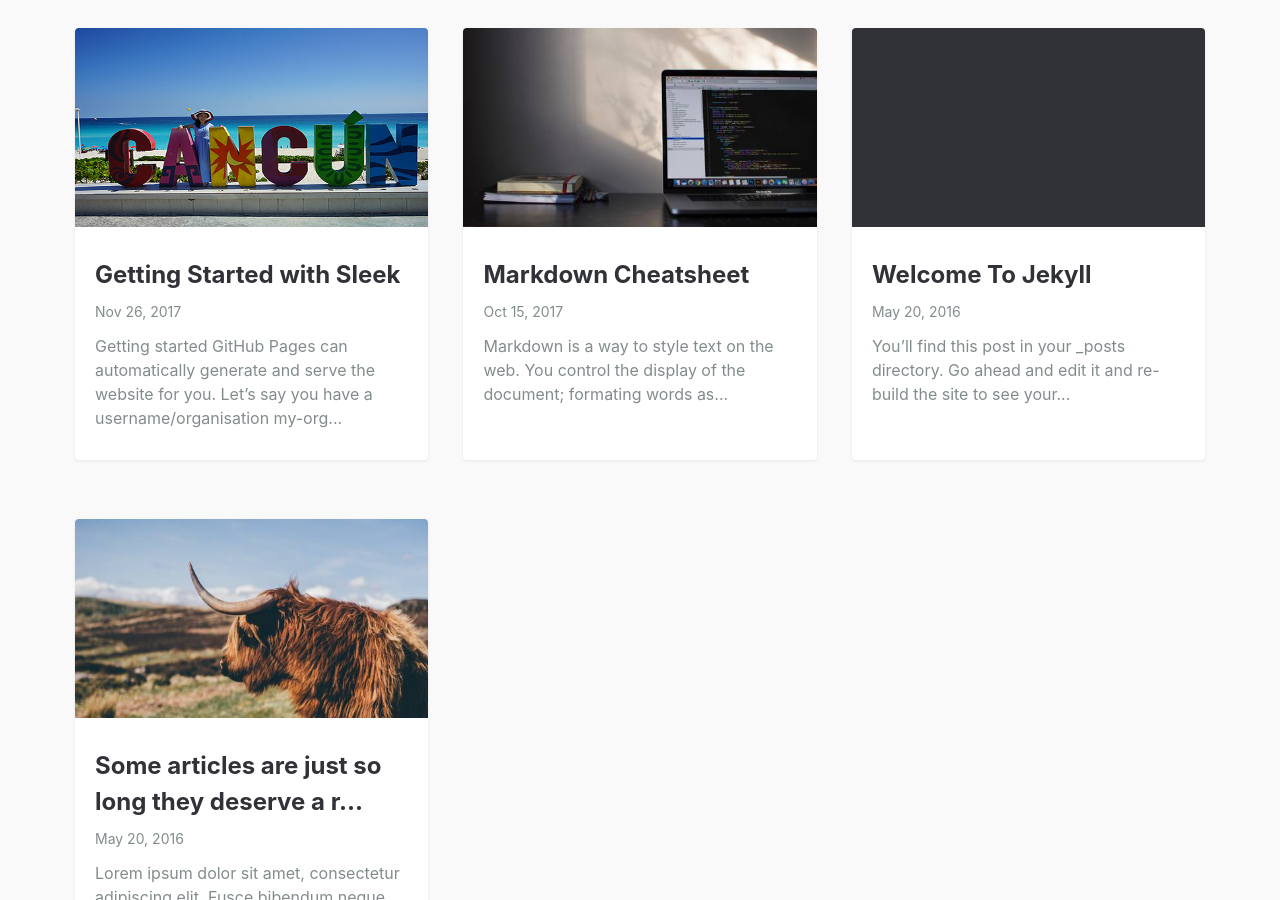
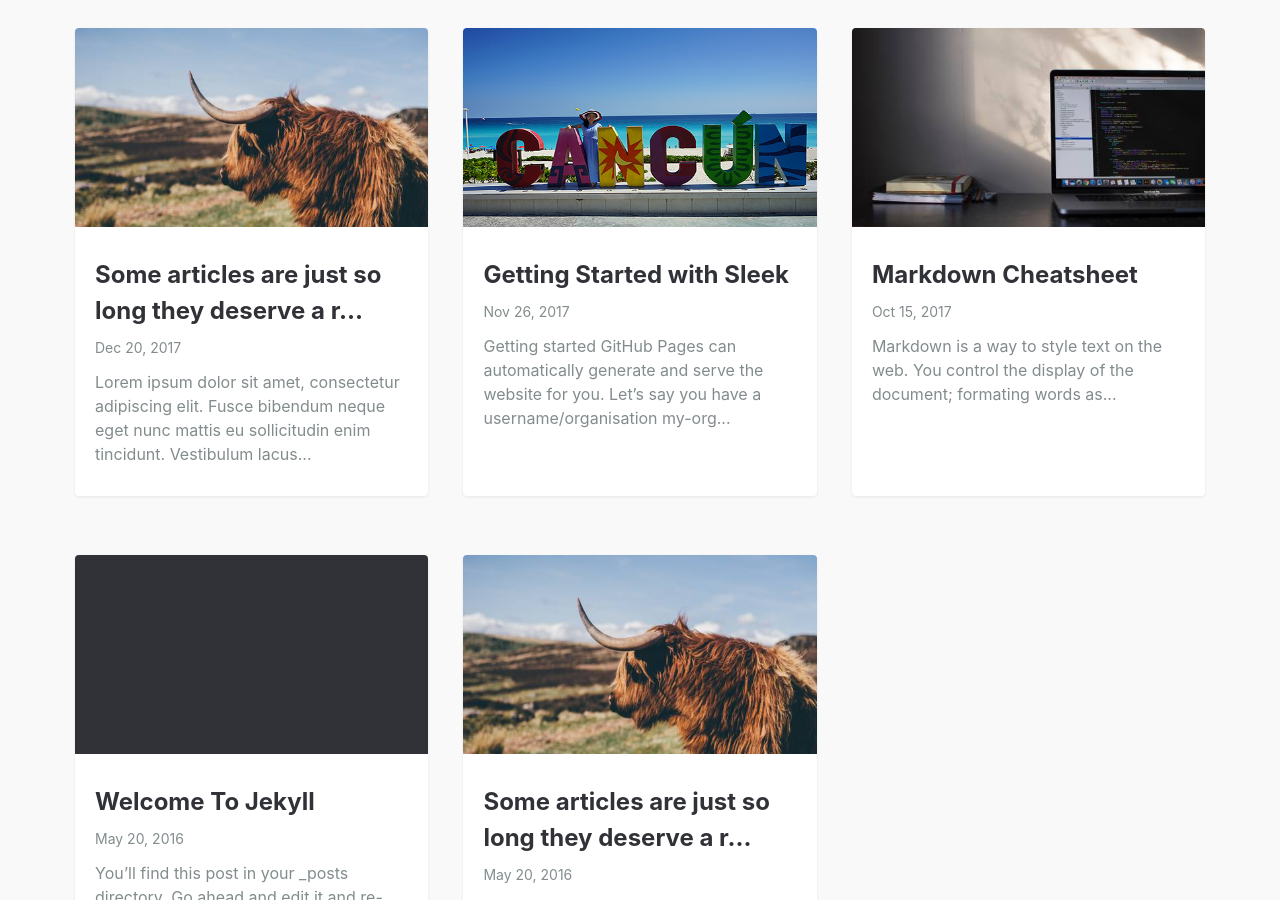
Before and after one commit to iamxiaoxiao/iamxiaoxiao.github.io, a Jekyll site: the page built from index.md, in a window 1280 px wide and 900 px high, scrolled down 628 px. Built offline with Jekyll 4.4.1, drawn with Linux system fonts in a browser that asks for light colours.

Commit message:
change main photo

```diff
--- a/_includes/card.html
+++ b/_includes/card.html
@@ -1,4 +1,4 @@
-<a class="post-card" href="{{ post.url | relative_url }}" itemprop="blogPosts" itemscope="" itemtype="http://schema.org/BlogPosting">
+<a class="post-card" href="{{ post.url | relative_url }}" itemprop="blogPosts" itemscope="" itemtype="">
   {% if post.featured-img %}
   <figure class="post-card__thumb">
     <img
--- a/_includes/head.html
+++ b/_includes/head.html
@@ -12,8 +12,8 @@
   <link rel="mask-icon" href="{{ '/assets/img/icons/safari-pinned-tab.svg?v=qA3OXqyw77' | relative_url }}" color="#5bbad5">
   <!--[if IE]><link rel="shortcut icon" href="/assets/img/icons/favicon.ico?v=qA3OXqyw77"><![endif]-->
   <link rel="shortcut icon" href="{{ '/assets/img/icons/favicon.ico?v=qA3OXqyw77' | relative_url }}">
-  <meta name="apple-mobile-web-app-title" content="Sleek">
-  <meta name="application-name" content="Sleek">
+  <meta name="apple-mobile-web-app-title" content="Jing Xiao">
+  <meta name="application-name" content="Jing Xiao">
   <meta name="msapplication-config" content="{{ '/assets/img/icons/browserconfig.xml?v=qA3OXqyw77' | relative_url }}">
   <meta name="theme-color" content="#ffffff">
 
--- a/_includes/header.html
+++ b/_includes/header.html
@@ -1,4 +1,4 @@
-<header class="header" itemscope itemtype="http://schema.org/SiteNavigationElement" aria-label="Main navigation">
+<header class="header" itemscope itemtype="" aria-label="Main navigation">
   <div class="container">
     <div class="header__inner">
       <a class="header__logo" href="{{ '/' | relative_url }}">
@@ -9,8 +9,8 @@
       <nav class="header__links">
         <div class="container header__links-wrapper">
           <a class="header__link" href="{{ '/' | relative_url }}" itemprop="url"><span itemprop="name">Home</span></a>
-          <a class="header__link" href="{{ '/about' | relative_url }}" itemprop="url"><span itemprop="name">Blog</span></a>
-          <a class="header__link" href="{{ '/contact' | relative_url }}" itemprop="url">
+          <a class="header__link" href="{{ '/blog' | relative_url }}" itemprop="url"><span itemprop="name">Blog</span></a>
+          <a class="header__link" href="{{ '/others' | relative_url }}" itemprop="url">
             <span itemprop="name">Others</span>
           </a>
         </div>
--- /dev/null
+++ b/_posts/2017-12-20-New-York.md
@@ -0,0 +1,11 @@
+---
+layout: post
+title: "Some articles are just so long they deserve a really long title to see if things will break well"
+featured-img: shane-rounce-205187
+---
+
+Lorem ipsum dolor sit amet, consectetur adipiscing elit. Fusce bibendum neque eget nunc mattis eu sollicitudin enim tincidunt. Vestibulum lacus tortor, ultricies id dignissim ac, bibendum in velit. Proin convallis mi ac felis pharetra aliquam. Curabitur dignissim accumsan rutrum. In arcu magna, aliquet vel pretium et, molestie et arcu. Mauris lobortis nulla et felis ullamcorper bibendum. Phasellus et hendrerit mauris. Proin eget nibh a massa vestibulum pretium. Suspendisse eu nisl a ante aliquet bibendum quis a nunc. Praesent varius interdum vehicula. Aenean risus libero, placerat at vestibulum eget, ultricies eu enim. Praesent nulla tortor, malesuada adipiscing adipiscing sollicitudin, adipiscing eget est.
+
+Lorem ipsum dolor sit amet, consectetur adipiscing elit. Fusce bibendum neque eget nunc mattis eu sollicitudin enim tincidunt. Vestibulum lacus tortor, ultricies id dignissim ac, bibendum in velit. Proin convallis mi ac felis pharetra aliquam. Curabitur dignissim accumsan rutrum. In arcu magna, aliquet vel pretium et, molestie et arcu. Mauris lobortis nulla et felis ullamcorper bibendum. Phasellus et hendrerit mauris. Proin eget nibh a massa vestibulum pretium. Suspendisse eu nisl a ante aliquet bibendum quis a nunc. Praesent varius interdum vehicula. Aenean risus libero, placerat at vestibulum eget, ultricies eu enim. Praesent nulla tortor, malesuada adipiscing adipiscing sollicitudin, adipiscing eget est.
+
+Lorem ipsum dolor sit amet, consectetur adipiscing elit. Fusce bibendum neque eget nunc mattis eu sollicitudin enim tincidunt. Vestibulum lacus tortor, ultricies id dignissim ac, bibendum in velit. Proin convallis mi ac felis pharetra aliquam. Curabitur dignissim accumsan rutrum. In arcu magna, aliquet vel pretium et, molestie et arcu. Mauris lobortis nulla et felis ullamcorper bibendum. Phasellus et hendrerit mauris. Proin eget nibh a massa vestibulum pretium. Suspendisse eu nisl a ante aliquet bibendum quis a nunc. Praesent varius interdum vehicula. Aenean risus libero, placerat at vestibulum eget, ultricies eu enim. Praesent nulla tortor, malesuada adipiscing adipiscing sollicitudin, adipiscing eget est.
```
